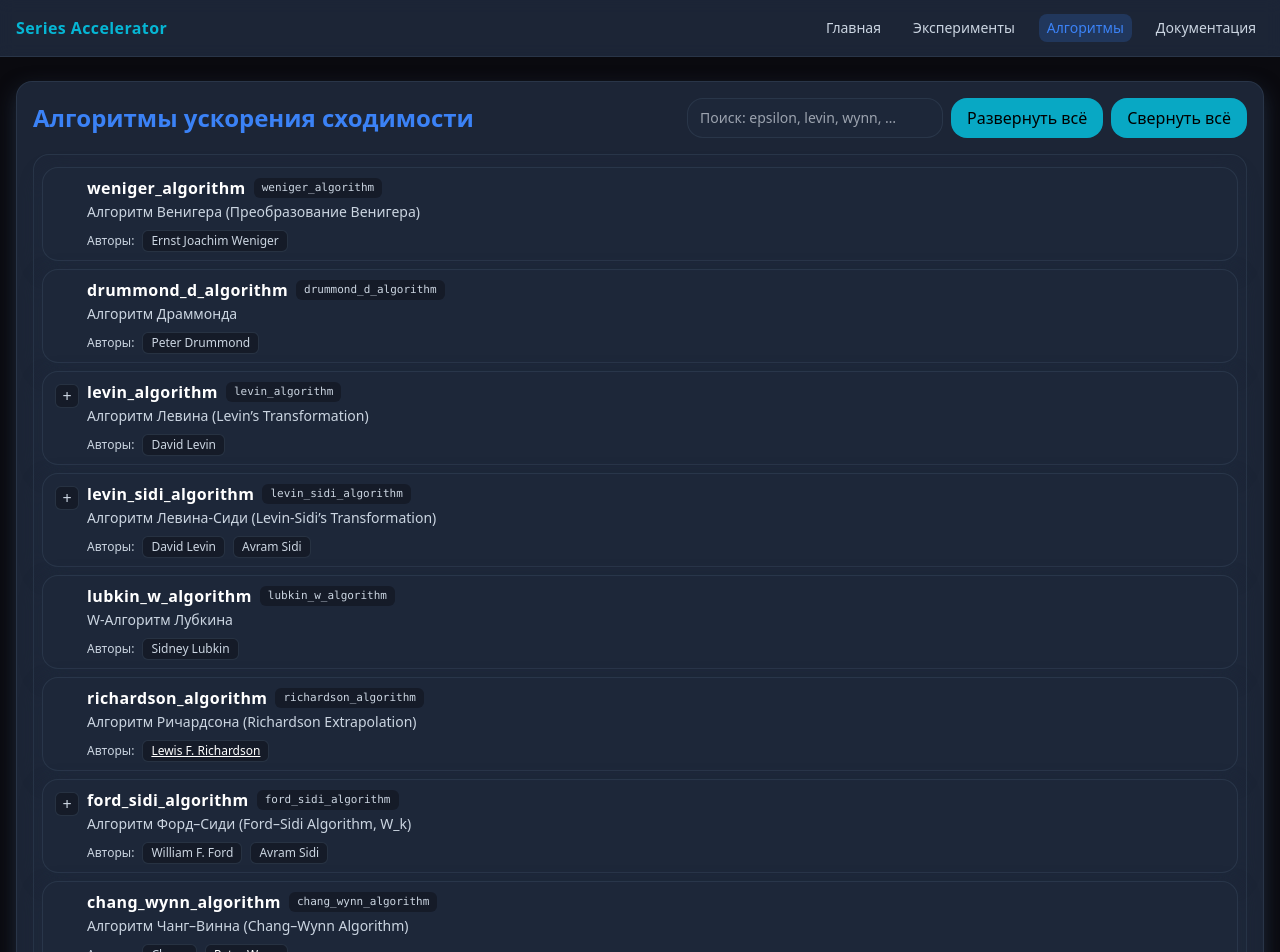
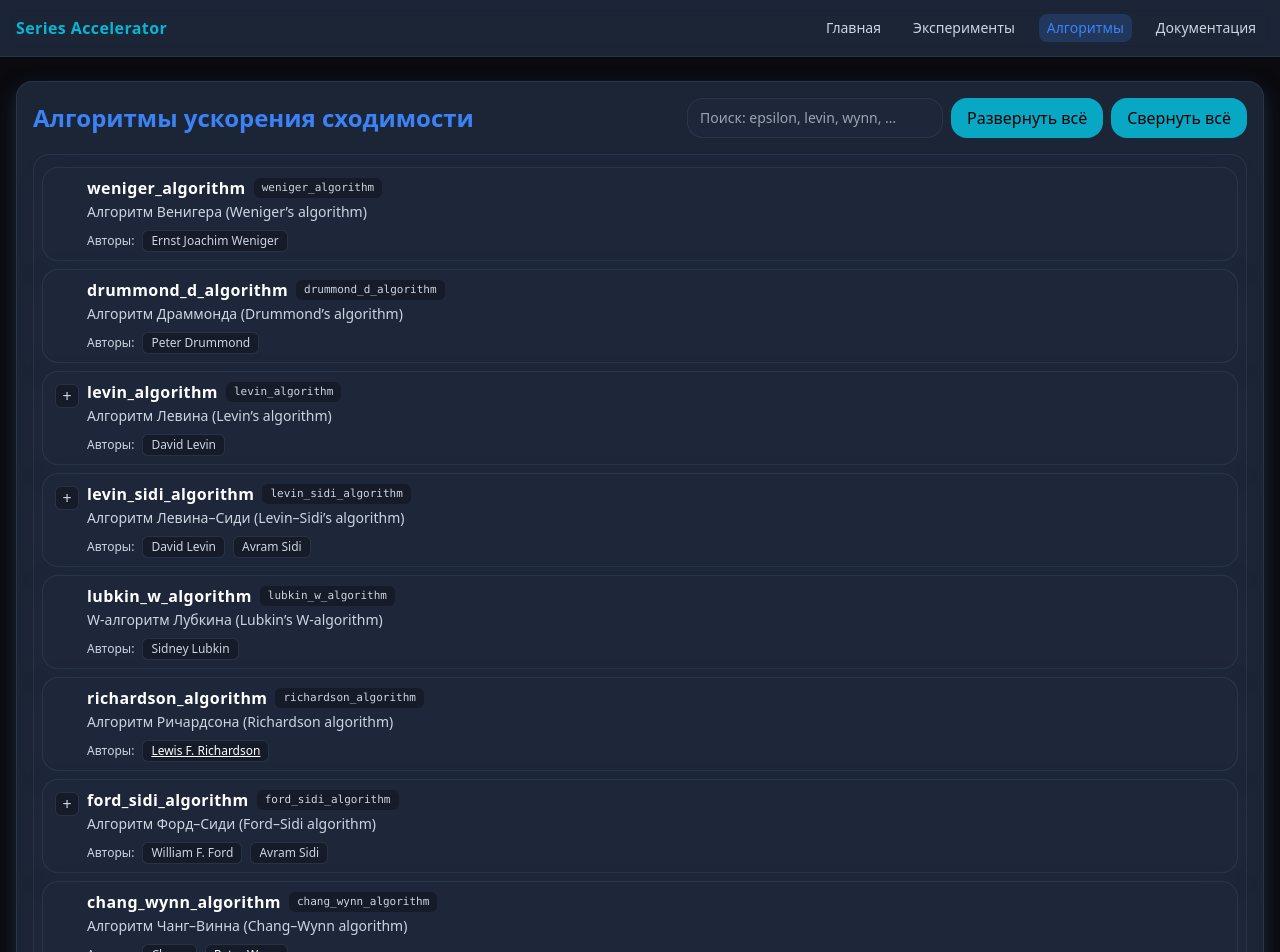
Before and after one commit to DarkLordRowan/shanks-university, a React (Vite) app in the folder frontend/: page /algorithms in a window 1280 px wide. Shown: the top 952 px of the page. Built offline with nearby package versions, Linux system fonts and the light colour scheme.

Commit message:
Frontend. Temp

```diff
--- a/frontend/src/data/algorithms.ts
+++ b/frontend/src/data/algorithms.ts
@@ -4,7 +4,7 @@ export const TREE: AlgNode[] = [
     {
         id: "weniger_algorithm",
         title: "weniger_algorithm",
-        subtitle: "Алгоритм Венигера (Преобразование Венигера)",
+        subtitle: "Алгоритм Венигера (Weniger’s algorithm)",
         document: "Weniger.pdf -> weniger_algorithm.pdf",
         authorIds: ["weniger"],
         children: [],
@@ -12,14 +12,14 @@ export const TREE: AlgNode[] = [
     {
         id: "drummond_d_algorithm",
         title: "drummond_d_algorithm",
-        subtitle: "Алгоритм Драммонда",
+        subtitle: "Алгоритм Драммонда (Drummond’s algorithm)",
         authorIds: ["drummond"],
         children: [],
     },
     {
         id: "levin_algorithm",
         title: "levin_algorithm",
-        subtitle: "Алгоритм Левина (Levin’s Transformation)",
+        subtitle: "Алгоритм Левина (Levin’s algorithm)",
         authorIds: ["levin"],
         children: [
             {
@@ -39,61 +39,61 @@ export const TREE: AlgNode[] = [
     {
         id: "levin_sidi_algorithm",
         title: "levin_sidi_algorithm",
-        subtitle: "Алгоритм Левина-Сиди (Levin-Sidi’s Transformation)",
+        subtitle: "Алгоритм Левина–Сиди (Levin–Sidi’s algorithm)",
         authorIds: ["levin",'sidi'],
         children: [
             {
                 id: "levin_sidi_basic_algorithm",
                 title: "levin_sidi_basic_algorithm",
-                subtitle: "Алгоритм Левина-Сиди (базовый)",
+                subtitle: "Алгоритм Левина–Сиди (базовый)",
                 authorIds: ["levin",'sidi'],
             },
             {
                 id: "levin_sidi_m_algorithm",
                 title: "levin_sidi_m_algorithm",
-                subtitle: "M-Алгоритм Левина-Сиди",
+                subtitle: "M-алгоритм Левина–Сиди",
                 authorIds: ["levin",'sidi'],
             },
             {
                 id: "levin_sidi_s_algorithm",
                 title: "levin_sidi_s_algorithm",
-                subtitle: "S-Алгоритм Левина-Сиди",
+                subtitle: "S-алгоритм Левина–Сиди",
                 authorIds: ["levin",'sidi'],
             },
             {
                 id: "levin_sidi_t_algorithm",
                 title: "levin_sidi_t_algorithm",
-                subtitle: "t-Алгоритм Левина-Сиди",
+                subtitle: "t-алгоритм Левина–Сиди",
                 authorIds: ["levin",'sidi'],
             },
             {
                 id: "levin_sidi_u_algorithm",
                 title: "levin_sidi_u_algorithm",
-                subtitle: "u-Алгоритм Левина-Сиди",
+                subtitle: "u-алгоритм Левина–Сиди",
                 authorIds: ["levin",'sidi'],
             },
             {
                 id: "levin_sidi_v_algorithm",
                 title: "levin_sidi_v_algorithm",
-                subtitle: "v-Алгоритм Левина-Сиди",
+                subtitle: "v-алгоритм Левина–Сиди",
                 authorIds: ["levin",'sidi'],
             },
             {
                 id: "levin_sidi_t_recursive_algorithm",
                 title: "levin_sidi_t_recursive_algorithm",
-                subtitle: "t-Алгоритм Левина-Сиди (рекурсивный)",
+                subtitle: "t-алгоритм Левина–Сиди (рекурсивный)",
                 authorIds: ["levin",'sidi'],
             },
             {
                 id: "levin_sidi_u_recursive_algorithm",
                 title: "levin_sidi_u_recursive_algorithm",
-                subtitle: "u-Алгоритм Левина-Сиди (рекурсивный)",
+                subtitle: "u-алгоритм Левина–Сиди (рекурсивный)",
                 authorIds: ["levin",'sidi'],
             },
             {
                 id: "levin_sidi_v_recursive_algorithm",
                 title: "levin_sidi_v_recursive_algorithm",
-                subtitle: "v-Алгоритм Левина-Сиди (рекурсивный)",
+                subtitle: "v-алгоритм Левина–Сиди (рекурсивный)",
                 authorIds: ["levin",'sidi'],
             },
         ],
@@ -101,39 +101,39 @@ export const TREE: AlgNode[] = [
     {
         id: "lubkin_w_algorithm",
         title: "lubkin_w_algorithm",
-        subtitle: "W-Алгоритм Лубкина",
+        subtitle: "W-алгоритм Лубкина (Lubkin’s W-algorithm)",
         authorIds: ["lubkin"],
         children: [],
     },
     {
         id: "richardson_algorithm",
         title: "richardson_algorithm",
-        subtitle: "Алгоритм Ричардсона (Richardson Extrapolation)",
+        subtitle: "Алгоритм Ричардсона (Richardson algorithm)",
         authorIds: ["richardson"],
         children: [],
     },
     {
         id: "ford_sidi_algorithm",
         title: "ford_sidi_algorithm",
-        subtitle: "Алгоритм Форд–Сиди (Ford–Sidi Algorithm, W_k)",
+        subtitle: "Алгоритм Форд–Сиди (Ford–Sidi algorithm)",
         authorIds: ["ford", "sidi"],
         children: [
             {
                 id: "ford_sidi_one_algorithm",
                 title: "ford_sidi_one_algorithm",
-                subtitle: "первая версия",
+                subtitle: "Алгоритм Форд–Сиди (первая версия)",
                 authorIds: ["ford", "sidi"]
             },
             {
                 id: "ford_sidi_two_algorithm",
                 title: "ford_sidi_two_algorithm",
-                subtitle: "вторая версия",
+                subtitle: "Алгоритм Форд–Сиди (вторая версия)",
                 authorIds: ["ford", "sidi"]
             },
             {
                 id: "ford_sidi_three_algorithm",
                 title: "ford_sidi_three_algorithm",
-                subtitle: "третья версия",
+                subtitle: "Алгоритм Форд–Сиди (третья версия)",
                 authorIds: ["ford", "sidi"]
             },
         ],
@@ -141,26 +141,26 @@ export const TREE: AlgNode[] = [
     {
         id: "chang_wynn_algorithm",
         title: "chang_wynn_algorithm",
-        subtitle: "Алгоритм Чанг–Винна (Chang–Wynn Algorithm)",
+        subtitle: "Алгоритм Чанг–Винна (Chang–Wynn algorithm)",
         authorIds: ["chang", "wynn"],
         children: [],
     },
     {
         id: "shanks_algorithm",
         title: "shanks_algorithm",
-        subtitle: "Алгоритм Шенкса (Shanks’ Transformation)",
+        subtitle: "Алгоритм Шенкса (Shanks’ algorithm)",
         authorIds: ["shanks"],
         children: [
             {
                 id: "shanks_basic_algorithm",
                 title: "shanks_basic_algorithm",
-                subtitle: "Алгоритм Шенкса (//TODO)",
+                subtitle: "Алгоритм Шенкса (базовый)",
                 authorIds: ["shanks"],
             },
             {
                 id: "shanks_alternating_algorithm",
                 title: "shanks_alternating_algorithm",
-                subtitle: "Алгоритм Шенкса (//TODO)",
+                subtitle: "Алгоритм Шенкса (альтернативный)",
                 authorIds: ["shanks"],
             },
         ],
```
